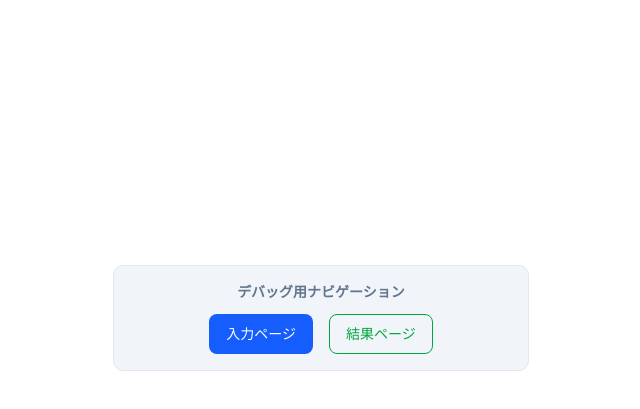
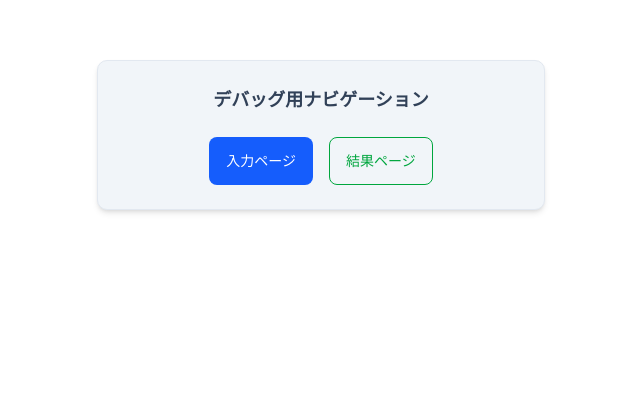
Before and after one commit to shogo0x2e/career-path-prj, a Next.js app: page / in a window 1280 px wide. Shown: the part 265-674 px from the top of the page, without its empty margins (319-959 px from the left). Built offline with nearby package versions, Linux system fonts and the light colour scheme.

Commit message:
fix/centered the nav

```diff
--- a/src/app/page.tsx
+++ b/src/app/page.tsx
@@ -3,23 +3,22 @@ import Link from "next/link";
 
 export default function Home() {
   return (
-    <div className="grid grid-rows-[20px_1fr_auto_20px] items-center justify-items-center min-h-screen p-8 pb-20 gap-16 sm:p-20 font-[family-name:var(--font-geist-sans)]">
-
-      <div className="row-start-3 w-full max-w-md mx-auto px-4">
-        <div className="bg-slate-100 dark:bg-slate-800 rounded-lg p-4 border border-slate-200 dark:border-slate-700">
-          <h2 className="text-center font-bold mb-3 text-sm text-slate-500 dark:text-slate-400">
+    <div className="flex items-center justify-center min-h-screen p-4">
+      <div className="w-full max-w-md mx-auto">
+        <div className="bg-slate-100 dark:bg-slate-800 rounded-lg p-6 border border-slate-200 dark:border-slate-700 shadow-md">
+          <h2 className="text-center font-bold mb-6 text-lg text-slate-700 dark:text-slate-300">
             デバッグ用ナビゲーション
           </h2>
           <div className="flex gap-4 flex-col sm:flex-row justify-center">
             <Link
               href="/my/assessment"
-              className="rounded-md border border-solid border-transparent bg-blue-600 hover:bg-blue-700 text-white flex items-center justify-center text-sm font-medium h-10 px-4 w-full sm:w-auto transition-colors"
+              className="rounded-md border border-solid border-transparent bg-blue-600 hover:bg-blue-700 text-white flex items-center justify-center text-sm font-medium h-12 px-4 w-full sm:w-auto transition-colors"
             >
               入力ページ
             </Link>
             <Link
               href="/my/result"
-              className="rounded-md border border-solid border-green-600 hover:bg-green-600 hover:text-white text-green-600 flex items-center justify-center text-sm font-medium h-10 px-4 w-full sm:w-auto transition-colors"
+              className="rounded-md border border-solid border-green-600 hover:bg-green-600 hover:text-white text-green-600 flex items-center justify-center text-sm font-medium h-12 px-4 w-full sm:w-auto transition-colors"
             >
               結果ページ
             </Link>
```
